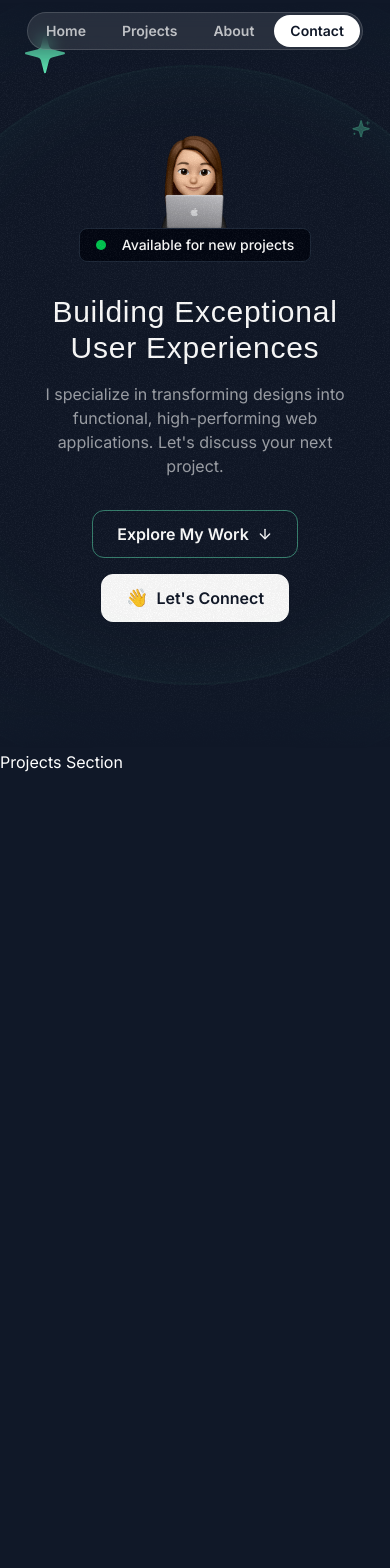
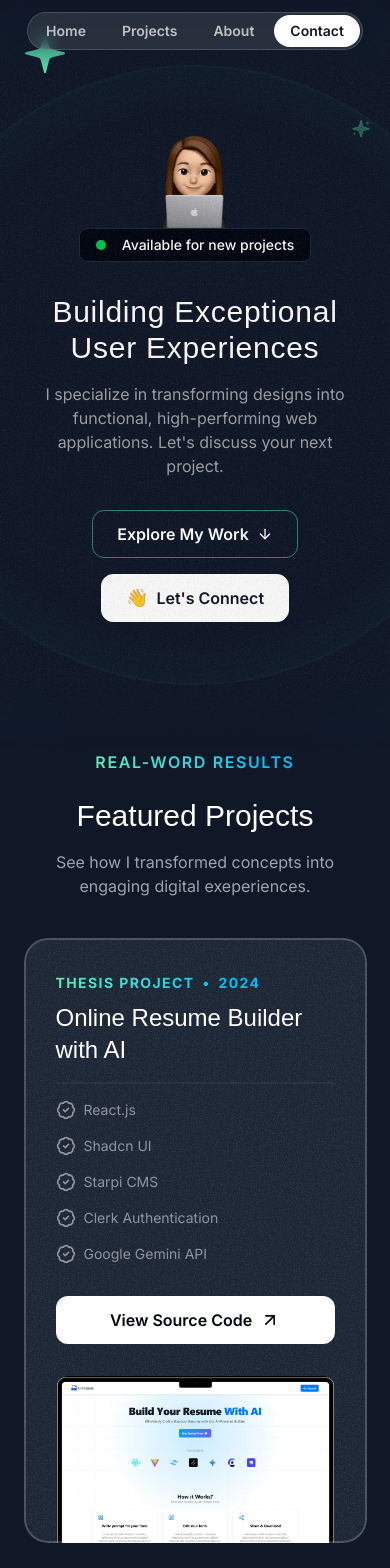
Before and after one commit to ShimaSafari/portfolio, a Next.js app: page / in a window 390 px wide. Shown: the top 1568 px of the page. Before the commit the page ends 985 px from the top, so only its background shows below. Built offline with nearby package versions, Linux system fonts and the light colour scheme; a web font is replaced by a local one.

Commit message:
add Projects Section

```diff
--- a/src/app/globals.css
+++ b/src/app/globals.css
@@ -21,10 +21,15 @@
     @apply absolute inset-0  border-2 top-1/2 left-1/2 -translate-y-1/2 -translate-x-1/2 rounded-full border-emerald-300/5 shadow-[0_0_80px_inset] shadow-emerald-300/5;
   }
 }
-@utility container {
-  margin-inline: auto;
-  padding-inline: 1rem;
-  @variant md {
-    padding-inline: 2rem;
+@layer utilities {
+  .container {
+    margin-inline: auto;
+    padding-inline: 1rem;
+    @variant md {
+      padding-inline: 2rem;
+    }
+    @variant lg {
+      max-width: 64rem;
+    }
   }
 }
--- a/src/sections/Projects.tsx
+++ b/src/sections/Projects.tsx
@@ -1,46 +1,99 @@
-// import darkSaasLandingPage from "@/assets/images/dark-saas-landing-page.png";
-// import lightSaasLandingPage from "@/assets/images/light-saas-landing-page.png";
-// import aiStartupLandingPage from "@/assets/images/ai-startup-landing-page.png";
-
+import Image from "next/image";
+import Link from "next/link";
+import AIResumeBuilder from "@/assets/images/aiResumeBuilder-landing.png";
+import BabyLine from "@/assets/images/ninibits-landing.png";
+import { BadgeCheck } from "lucide-react";
+import { ArrowUpRight } from "lucide-react";
+import grainImage from "@/assets/images/grain.jpg";
 const portfolioProjects = [
   {
-    company: "Acme Corp",
-    year: "2022",
-    title: "Dark Saas Landing Page",
-    results: [
-      { title: "Enhanced user experience by 40%" },
-      { title: "Improved site speed by 50%" },
-      { title: "Increased mobile traffic by 35%" },
+    company: "Thesis Project",
+    year: "2024",
+    title: "Online Resume Builder with AI",
+    technology: [
+      { item: "React.js" },
+      { item: "Shadcn UI" },
+      { item: "Starpi CMS" },
+      { item: "Clerk Authentication" },
+      { item: "Google Gemini API" },
     ],
-    link: "https://youtu.be/4k7IdSLxh6w",
-    // image: darkSaasLandingPage,
+    link: "https://github.com/ShimaSafari/ai-resume-builder",
+    image: AIResumeBuilder,
   },
   {
-    company: "Innovative Co",
-    year: "2021",
-    title: "Light Saas Landing Page",
-    results: [
-      { title: "Boosted sales by 20%" },
-      { title: "Expanded customer reach by 35%" },
-      { title: "Increased brand awareness by 15%" },
-    ],
-    link: "https://youtu.be/7hi5zwO75yc",
-    // image: lightSaasLandingPage,
-  },
-  {
-    company: "Quantum Dynamics",
-    year: "2023",
-    title: "AI Startup Landing Page",
-    results: [
-      { title: "Enhanced user experience by 40%" },
-      { title: "Improved site speed by 50%" },
-      { title: "Increased mobile traffic by 35%" },
-    ],
-    link: "https://youtu.be/Z7I5uSRHMHg",
-    // image: aiStartupLandingPage,
+    company: "niniBits Freelance",
+    year: "2025",
+    title: "Online Store Website for Kids",
+    technology: [{ item: "React.js" }, { item: "Material UI" }],
+    link: "https://github.com/ShimaSafari/BabyLine",
+    image: BabyLine,
   },
 ];
 
 export const ProjectsSection = () => {
-  return <div>Projects Section</div>;
+  return (
+    <section className="pb-16 lg:py-24">
+      <div className="container">
+        <div className="flex justify-center">
+          <p className="uppercase font-semibold tracking-widest bg-gradient-to-r from-emerald-300 to-sky-400 text-center bg-clip-text text-transparent">
+            Real-word Results
+          </p>
+        </div>
+        <h2 className="font-serif text-3xl md:text-5xl text-center mt-6">
+          Featured Projects
+        </h2>
+        <p className="text-center md:text-lg lg:text-xl text-white/60 mt-4 max-w-md mx-auto">
+          See how I transformed concepts into engaging digital exeperiences.
+        </p>
+        <div className="flex flex-col gap-20 mt-10 md:mt-20">
+          {portfolioProjects.map((project) => (
+            <div
+              key={project.title}
+              className="bg-gray-800 rounded-3xl relative z-0 overflow-hidden after:z-10 after:content-[''] after:absolute after:inset-0 after:outline-2 after:-outline-offset-2 after:rounded-3xl after:outline-white/20 px-8 pt-8 md:pt-12 md:px-10 lg:pt-16 lg:px-20 after:pointer-events-none"
+            >
+              <div
+                className="absolute inset-0 -z-10 opacity-8"
+                style={{ backgroundImage: `url(${grainImage.src})` }}
+              ></div>
+              <div className="lg:grid lg:grid-cols-2 lg:gap-16">
+                <div className="lg:pb-16">
+                  <div className="bg-gradient-to-r from-emerald-300 to-sky-400 inline-flex gap-2 font-bold uppercase tracking-widest text-sm text-transparent bg-clip-text">
+                    <span>{project.company}</span>
+                    <span>&bull;</span>
+                    <span>{project.year}</span>
+                  </div>
+
+                  <h3 className="font-serif text-2xl mt-2 md:mt-5 md:text-4xl">
+                    {project.title}
+                  </h3>
+                  <hr className="border-t-2 border-white/5 mt-4 md:mt-5" />
+                  <ul className="flex flex-col flex-wrap gap-4 mt-4 md:mt-5">
+                    {project.technology.map((tech) => (
+                      <li className="flex gap-2 text-sm md:text-base text-white/50">
+                        <BadgeCheck className="size-5 md:size-6" />
+                        <span>{tech.item}</span>
+                      </li>
+                    ))}
+                  </ul>
+                  <Link href={project.link}>
+                    <button className="bg-white text-gray-950 h-12 w-full md:w-auto rounded-xl font-semibold inline-flex items-center justify-center gap-2 mt-8 px-6">
+                      <span>View Source Code</span>
+                      <ArrowUpRight className="size-5" />
+                    </button>
+                  </Link>
+                </div>
+                <div className="relative">
+                  <Image
+                    src={project.image}
+                    alt={project.title}
+                    className="mt-8 -mb-4 md:-mb-0 rounded-t-xl md:rounded-t-3xl lg:mt-0 lg:absolute lg:h-full lg:w-auto lg:max-w-none"
+                  />
+                </div>
+              </div>
+            </div>
+          ))}
+        </div>
+      </div>
+    </section>
+  );
 };
```
